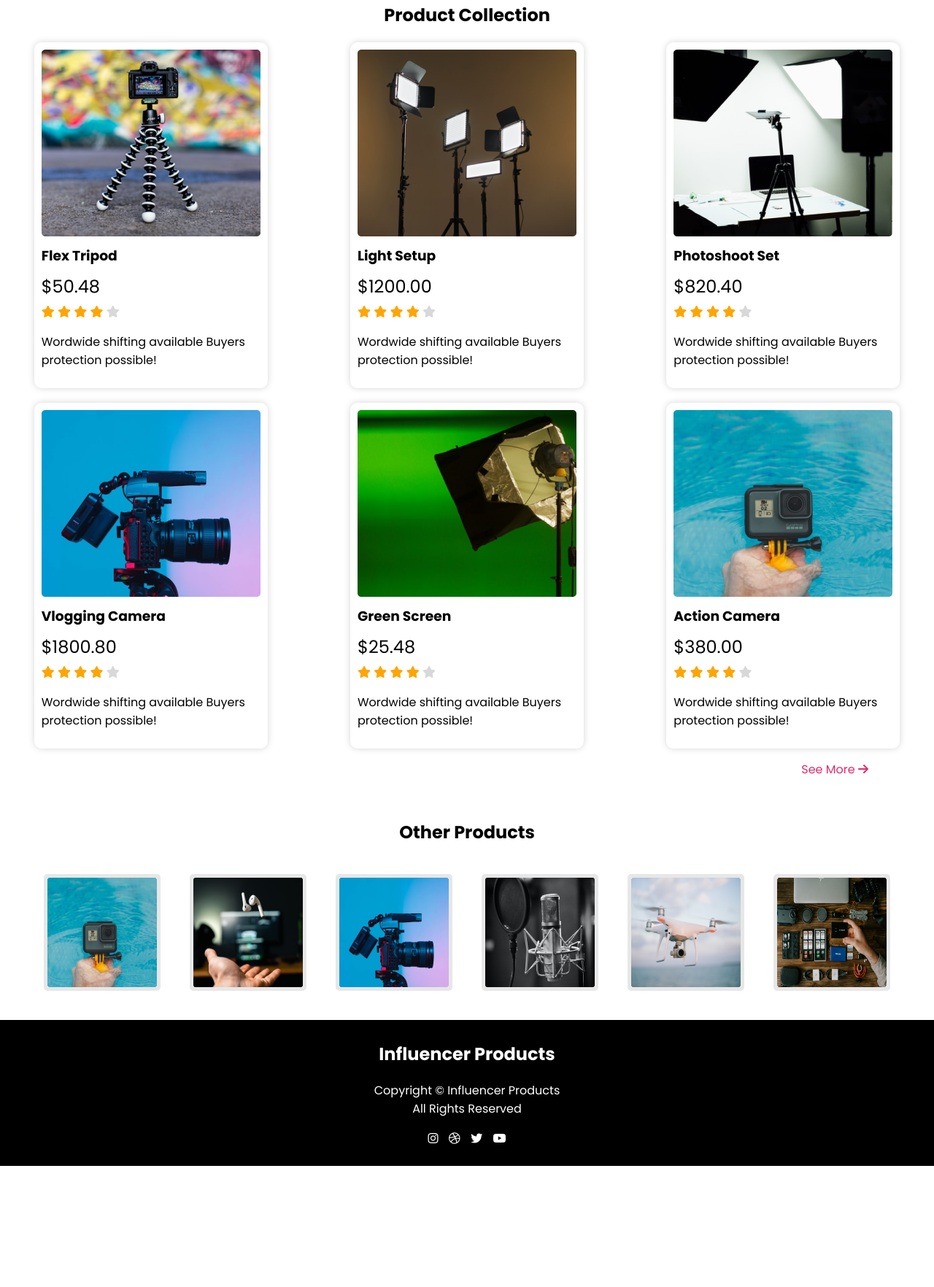
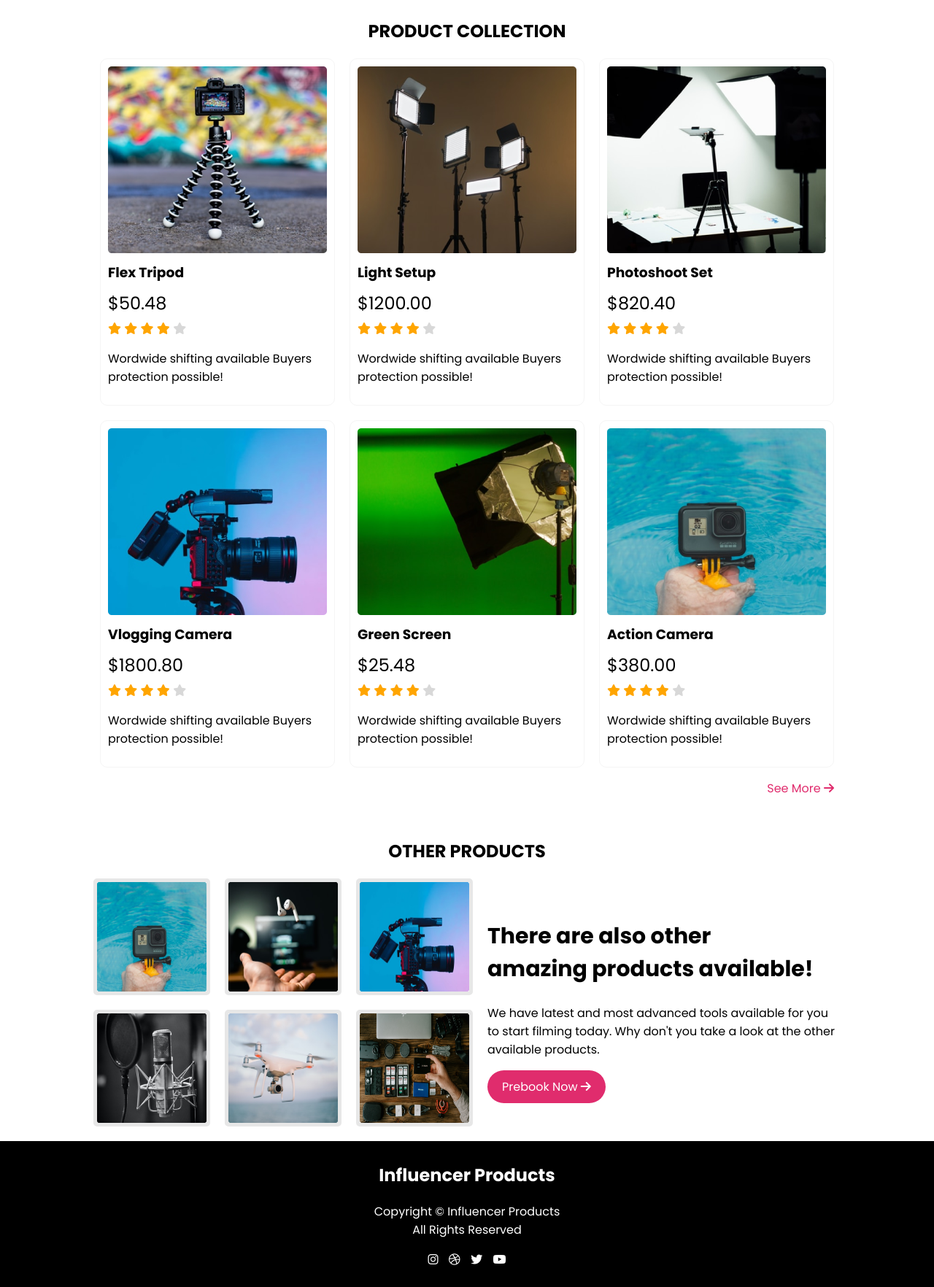
Before and after one commit to faisal-jahan/assignment-2, a plain HTML site: page index.html in a window 1280 px wide. Shown: the part 763-2527 px from the top of the page at 73% size. Before the commit the page ends 2361 px from the top, so only its background shows below. Drawn offline with Linux system fonts and the light colour scheme.

Commit message:
Intentional Update

```diff
--- a/index.html
+++ b/index.html
@@ -16,19 +16,19 @@
             <!-- header starts here -->
     <header>
         <nav>
-            <span class="website-name">
+            <div class="website-name">
                 <h1>
                     Influencer Products
                 </h1>
-            </span>
-            <span class="menu">
+            </div>
+            <div class="menu">
                 <a href="">Home</a>
                 <a href="">Products</a>
                 <a href="">Sign Up</a>
                 <a href="">Login</a>
                 <a href=""><i class="fas fa-search"></i></a>
                 <a href=""><i class="fas fa-shopping-cart"></i></a>
-            </span>
+            </div>
         </nav>
     </header>
     <!-- header ends here -->
@@ -49,7 +49,7 @@
                     </p>
                 </div>
                 <div class="button">
-                    <a class="button" href="https://www.linkedin.com/in/faisal-jahan/">Prebook Now <i class="fas fa-arrow-right"></i></a>
+                    <a href="https://www.linkedin.com/in/faisal-jahan/">Prebook Now <i class="fas fa-arrow-right"></i></a>
                 </div>
             </div>
             <div class="half-screen banner-left">
@@ -289,9 +289,8 @@
             </div>
             <div class="see-more">
                 <div>
-                    <p>See More  <i class="fas fa-arrow-right"></i></p>
+                    <p><a href="#">See More  <i class="fas fa-arrow-right"></i></a></p>
                 </div>
-
             </div>
         </section>
         <!-- product collection section -->
@@ -304,6 +303,8 @@
                     Other Products
                 </h1>
             </div>
+
+            <div class="other-products-container">
                 <div class="other-products-section">
                     <div class="other-product">
                         <img src="images/action.png" alt="">
@@ -323,6 +324,24 @@
                     </div>
                     <div class="other-product">
                         <img src="images/gear.png" alt="">
+                    </div>
+                </div>
+                <div class="other-products-info">
+                    <div class="other-products-title">
+                        <h1>
+                            There are also other
+                            <br>
+                            amazing products available!
+                        </h1>
+                    </div>
+                    <div class="other-products-sub-title">
+                        <p>
+                            We have latest and most advanced tools available for you to start filming today. Why don't you take a look at the other available products.
+                        </p>
+                    </div>
+                    <div class="button">
+                        <a href="https://www.linkedin.com/in/faisal-jahan/">Prebook Now <i class="fas fa-arrow-right"></i></a>
+                    </div>
                 </div>
             </div>
         </section>
--- a/style.css
+++ b/style.css
@@ -2,23 +2,14 @@
  Making Responsive
  ------------------------*/
 
-@media only screen and (max-width:688px) {
-    .website-name, .menu{
-        flex-direction: column;
-    }
+ @media only screen and (max-width:688px) {
 
-    .website-name{
-        order: 1;
-    }
-
-    .menu{
-        order: 2;
-    }
 }
 
 
+
 /*-----------------------
- header section
+body section
  ------------------------*/
 
 body{
@@ -33,14 +24,21 @@ body{
 nav {
     height: 100px;
     background-color: white;
-    display: flex;
-    justify-content: space-between;
+    display: grid;
+    grid-template-columns:1fr 1fr;
     padding: 0 60px 0 60px;
 }
 
-.website-name, .menu{
+.website-name{
     display: flex;
-    align-items: center;
+    justify-content: left;
+    align-items:center;
+}
+
+.menu{
+    display: flex;
+    justify-content: right;
+    align-items:center;
 }
 
 .menu{
@@ -59,14 +57,16 @@ nav a{
 
 .top-banner{
     /* background-color: yellow; */
-    display: flex;
+    display: grid;
+    grid-template-columns: repeat(2, 1fr);
+    justify-content: center;
     align-items: center;
     height: 500px;
     padding: 0 100px;
 }
 
 .half-screen{
-    width: 50%;
+
 }
 
 .title-text h1{
@@ -81,13 +81,19 @@ nav a{
     font-weight: 700;
 }
 
-.button{
+.button a{
     display: inline-block;
     text-decoration: none;
-    padding: 5px 12px;
+    padding: 10px 20px;
     background-color: #E02C6D;
     border-radius: 41px;
     color: white;
+    transition: transform 0.5s;
+}
+
+.button a:hover{
+    transform: translate(20px);
+    background-color: #ff327d;
 }
 
 .banner-left{
@@ -107,11 +113,14 @@ nav a{
 .logo-section{
     display: grid;
     grid-template-columns: repeat(7,1fr);
-    padding: 0 10% 0 10%;
     margin:0;
     align-items: center;
     height: 110px;
-    /* background-color: thistle; */
+}
+
+.logo{
+    display: flex;
+    justify-content: center;
 }
 
 /*-----------------------
@@ -119,13 +128,15 @@ nav a{
  ------------------------*/
 
 .product-section{
-    display: flex;
-    flex-direction: column;
+    display: grid;
+    justify-content: center;
+    margin-top: 30px;
 }
 
 .product-section-heading{
     display: flex;
     justify-content: center;
+    text-transform:uppercase;
 }
 
 .product-grid{
@@ -142,7 +153,13 @@ nav a{
     width: 300px;
     padding: 10px;
     border-radius: 10px;
-    box-shadow: 0px 0px 10px rgb(214, 214, 214);
+    border: 1px solid whitesmoke;
+    transition: box-shadow 0.5s, transform 0.5s;
+}
+
+.product:hover{
+    box-shadow: 0px 0px 15px rgb(214, 214, 214);
+    transform: scale(1.05);
 }
 
 .product img{
@@ -174,9 +191,18 @@ nav a{
 
 .see-more{
     display: flex;
+    justify-content: flex-end;
+}
+
+.see-more a{
+    display: inline-block;
+    text-decoration:none;
     color: #E02C6D;
-    justify-content: flex-end;
-    padding-right: 90px;
+    transition: transform 0.5s;
+}
+
+.see-more a:hover{
+    transform: translate(20px);
 }
 
 
@@ -185,22 +211,35 @@ nav a{
  ------------------------*/
 
 .interesting{
+    display: grid;
+    justify-items: center;
     margin: 20px 0px;
+
+}
+
+.other-products-container{
+    display: grid;
+    grid-template-columns: repeat(2,1fr);
+    grid-gap: 20px;
+    width: 80%;
+    justify-items: center;
+    align-items: center;
 }
 
 .other-products-section{
-    display: flex;
-    justify-content: center;
+    display: grid;
+    grid-template-columns: repeat(3, 1fr);
+    grid-gap: 20px;
+    justify-items: center;
 }
 
 .other-product{
     width: 150px;
     height: 150px;
-    margin: 20px;
     border: 5px solid rgb(231, 231, 231);
     border-radius: 5px;
     background-color: rgb(255, 255, 255);
-    transition: box-shadow 0.5s, transform 0.5s;
+    transition: box-shadow 0.5s, transform 0.5s, translate 0.5s;
 }
 .other-product img{
     width: 100%;
@@ -213,6 +252,10 @@ nav a{
     transform: scale(1.50) rotate(10deg);
 }
 
+.other-products-title h1{
+    font-size: 30px;
+}
+
 
 /*-----------------------
  footer section
@@ -220,12 +263,13 @@ nav a{
 
 footer{
     height: 200px;
+    width: 100%;
     text-align: center;
     background-color: black;
     color: white;
-    display: flex;
+    display: grid;
     align-items: center;
-    justify-content: center;
+    justify-items: center;
 }
 
 .social-icon i{
```
Lines whose indentation alone changed are shown as unchanged.
